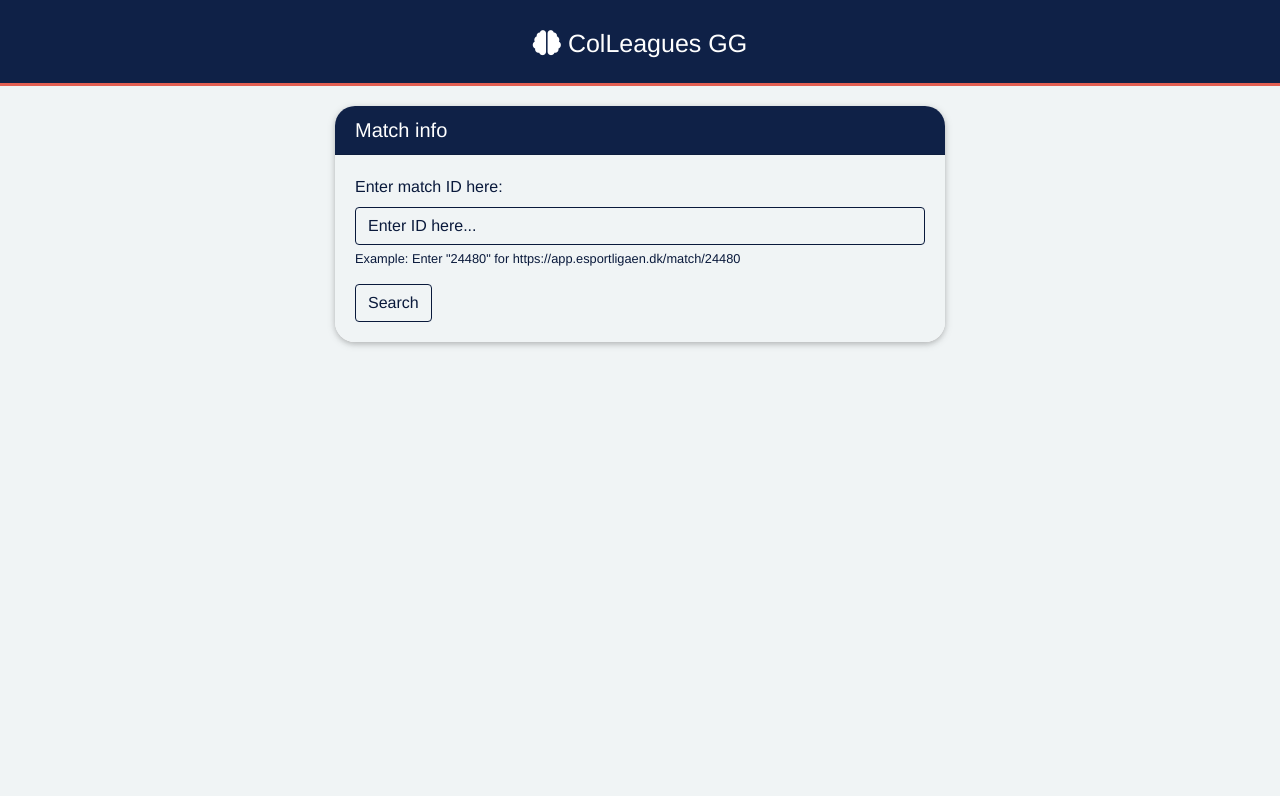
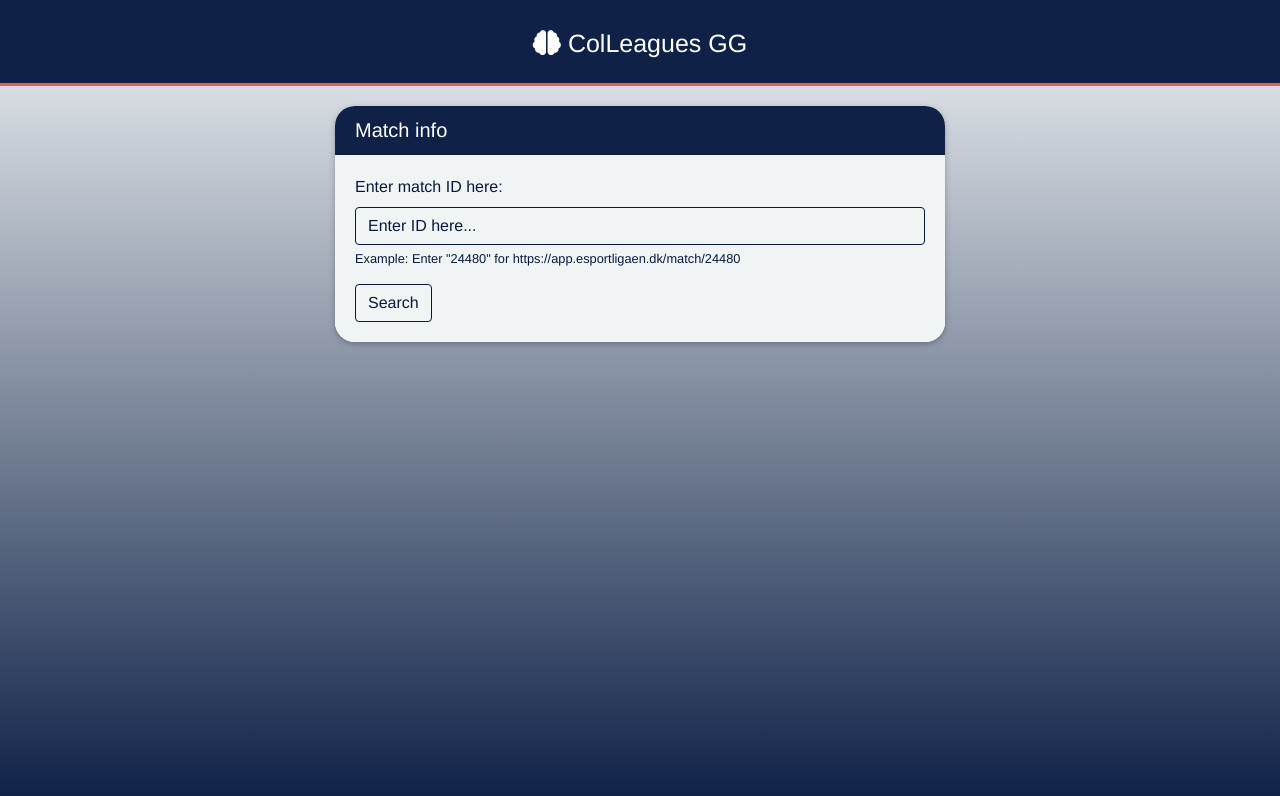
Before and after one commit to Itaanikus/colleagues-gg, a React (Create React App) app: page / in a window 1280 px wide. Shown: the top 796 px of the page. Built offline with nearby package versions, Linux system fonts and the light colour scheme.

Commit message:
Added gradient

```diff
--- a/src/index.css
+++ b/src/index.css
@@ -1,5 +1,14 @@
 body {
-  background-color: var(--light-background);
+  /* background-color: var(--light-background); */
+  background: rgb(240,244,245);
+  background: -moz-linear-gradient(180deg, rgba(240,244,245,1) 0%, rgba(15,33,71,1) 100%);
+  background: -webkit-linear-gradient(180deg, rgba(240,244,245,1) 0%, rgba(15,33,71,1) 100%);
+  background: linear-gradient(180deg, rgba(240,244,245,1) 0%, rgba(15,33,71,1) 100%);
+  height: 100%;
+  margin: 0;
+  background-repeat: no-repeat;
+  background-attachment: fixed;
+  filter: progid:DXImageTransform.Microsoft.gradient(startColorstr="#f0f4f5",endColorstr="#0f2147",GradientType=1);
   justify-content: center;
   margin: 0;
   font-family:  'Roboto Slap', 'Helvetica Neue', -apple-system, BlinkMacSystemFont, 'Segoe UI', 'Roboto', 'Oxygen',
```
